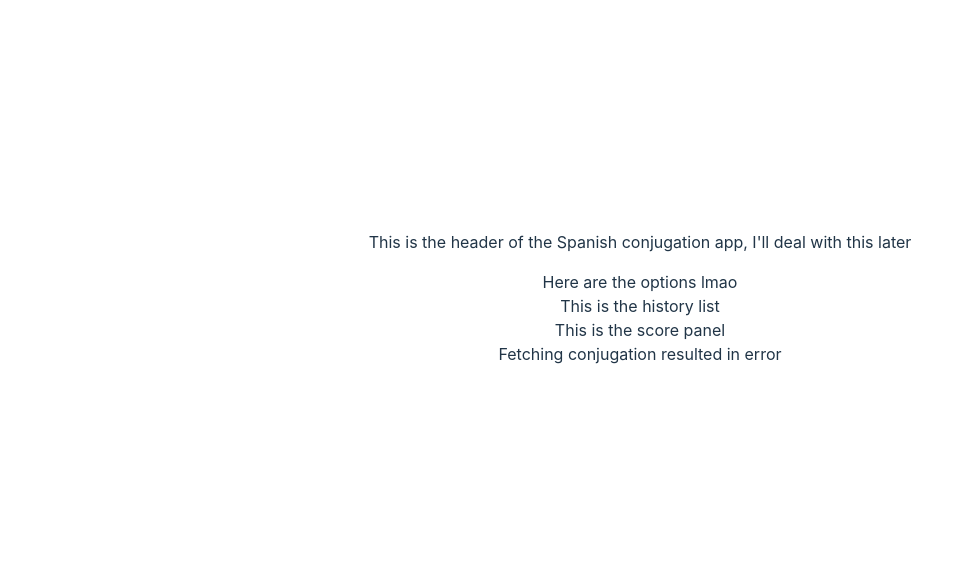
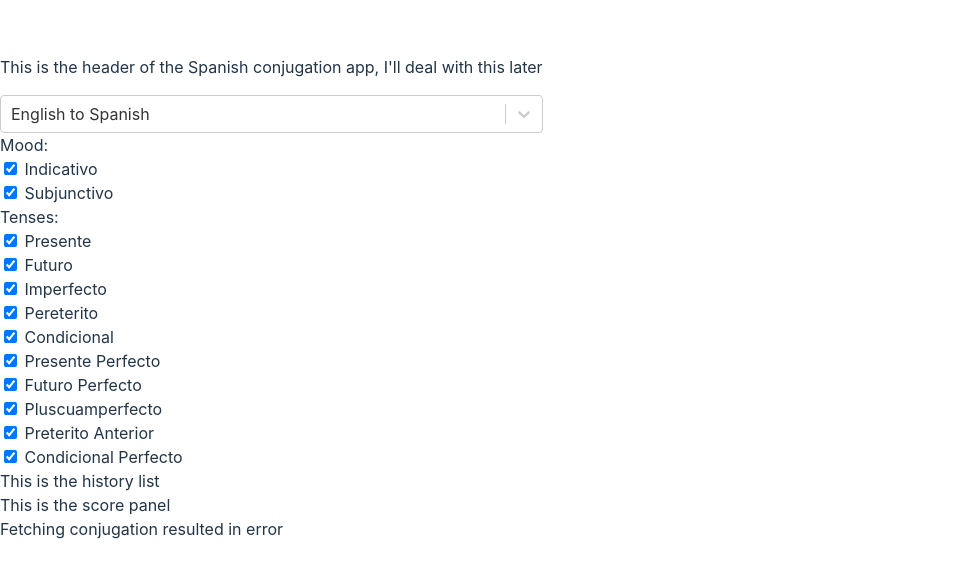
Before and after one commit to Asylumrunner/spanish-trainer, a React (Vite) app in the folder web/spanish-conjugator/: page / in a window 1280 px wide. Shown: the part 110-688 px from the top of the page, without its empty margins (0-972 px from the left). Built offline with nearby package versions, Linux system fonts and the light colour scheme; no server answers.

Commit message:
wire up options panel

```diff
--- a/web/spanish-conjugator/package.json
+++ b/web/spanish-conjugator/package.json
@@ -13,7 +13,8 @@
     "@reduxjs/toolkit": "^1.9.7",
     "react": "^18.2.0",
     "react-dom": "^18.2.0",
-    "react-redux": "^8.1.3"
+    "react-redux": "^8.1.3",
+    "react-select": "^5.7.7"
   },
   "devDependencies": {
     "@types/react": "^18.2.15",
--- a/web/spanish-conjugator/src/App.jsx
+++ b/web/spanish-conjugator/src/App.jsx
@@ -1,4 +1,3 @@
-import './App.css'
 import Header from './components/Header'
 import Options from './components/Options'
 import HistoryList from './components/HistoryList'
--- a/web/spanish-conjugator/src/components/Options.jsx
+++ b/web/spanish-conjugator/src/components/Options.jsx
@@ -1,5 +1,66 @@
+import { toggleLanguageDirectionality, toggleMood, toggleTense } from "../store";
+import { useSelector, useDispatch} from 'react-redux';
+import Select from "react-select";
+
 function Options() {
-    return <div>Here are the options lmao</div>
+    const dispatch = useDispatch()
+
+    const { englishToSpanish, moods, tenses } = useSelector((state) => {
+        return state.options;
+    });
+
+    const handleMoodToggle = (mood) => {
+        dispatch(toggleMood(mood))
+    }
+
+    const handleTenseToggle = (tense) => {
+        dispatch(toggleTense(tense))
+    }
+
+    const setLanguageDirection = () => {
+        dispatch(toggleLanguageDirectionality())
+    }
+
+    const languageOptions = [
+        { value: "englishToSpanish", label: "English to Spanish"},
+        { value: "spanishToEnglish", label: "Spanish to English"}
+    ]
+    const chosenLanguage = englishToSpanish ? languageOptions[0]: languageOptions[1];
+
+    const languageDropdown = <Select defaultValue={chosenLanguage} options={languageOptions} onChange={setLanguageDirection}/>
+    const moodToggles = Object.entries(moods).map(([k, v]) => {
+        return (<div key={k}>
+            <input
+                type="checkbox"
+                id={k}
+                name={k}
+                value={k}
+                checked={v}
+                onChange={() => {handleMoodToggle(k)}}
+            /> {k}
+        </div>)
+    })
+
+    const tenseToggles = Object.entries(tenses).map(([k, v]) => {
+        return (<div key={k}>
+            <input
+                type="checkbox"
+                id={k}
+                name={k}
+                value={k}
+                checked={v}
+                onChange={() => {handleTenseToggle(k)}}
+            /> {k}
+        </div>)
+    })
+
+    return (
+        <div>
+            <div>{languageDropdown}</div>
+            <div>Mood: {moodToggles}</div>
+            <div>Tenses: {tenseToggles}</div>
+        </div>
+    )
 }
 
 export default Options;
--- a/web/spanish-conjugator/src/components/QuestionCard.jsx
+++ b/web/spanish-conjugator/src/components/QuestionCard.jsx
@@ -1,15 +1,16 @@
-import { useFetchConjugationQuery } from "../store";
+import { useFetchConjugationQuery, useFetchFlashcardQuery } from "../store";
 
 function QuestionCard() {
     const fetchConjugation = useFetchConjugationQuery();
+    const fetchFlashcard = useFetchFlashcardQuery();
 
-    if (fetchConjugation.isFetching) {
+    if (fetchFlashcard.isFetching) {
         return <div>Fetching conjugation</div>
-    } else if (fetchConjugation.error) {
+    } else if (fetchFlashcard.error) {
         return <div>Fetching conjugation resulted in error</div>
     } else {
-        console.log(fetchConjugation.data)
-        return <div>Loaded</div>
+        console.log(fetchFlashcard.data)
+        return <div>{fetchFlashcard.data["verb-spanish"]}</div>
     }
 }
 
--- a/web/spanish-conjugator/src/store/index.js
+++ b/web/spanish-conjugator/src/store/index.js
@@ -2,12 +2,14 @@ import { configureStore, getDefaultMiddleware } from '@reduxjs/toolkit';
 import { setupListeners } from "@reduxjs/toolkit/dist/query"
 import { historyReducer, addQuestionToHistory } from './slices/historySlice'
 import { scoreReducer, markCorrectAnswer, markIncorrectAnswer } from './slices/scoreSlice';
+import { optionsReducer, toggleLanguageDirectionality, toggleMood, toggleTense } from './slices/optionsSlice';
 import { dataApi } from './apis/dataApi';
 
 export const store = configureStore({
     reducer: {
         history: historyReducer,
         score: scoreReducer,
+        options: optionsReducer,
         [dataApi.reducerPath]: dataApi.reducer
     },
     middleware: (getDefaultMiddleware) => {
@@ -18,5 +20,5 @@ export const store = configureStore({
 
 setupListeners(store.dispatch);
 
-export { addQuestionToHistory, markCorrectAnswer, markIncorrectAnswer }
+export { addQuestionToHistory, markCorrectAnswer, markIncorrectAnswer, toggleLanguageDirectionality, toggleMood, toggleTense }
 export { useFetchFlashcardQuery, useFetchConjugationQuery } from './apis/dataApi'
--- /dev/null
+++ b/web/spanish-conjugator/src/store/slices/optionsSlice.js
@@ -0,0 +1,38 @@
+import { createSlice } from "@reduxjs/toolkit";
+
+const optionsSlice = createSlice({
+    name: 'options',
+    initialState: {
+        englishToSpanish: true,
+        moods: {
+            "Indicativo": true,
+            "Subjunctivo": true
+        },
+        tenses: {
+            "Presente": true,
+            "Futuro": true,
+            "Imperfecto": true,
+            "Pereterito": true,
+            "Condicional": true,
+            "Presente Perfecto": true,
+            "Futuro Perfecto": true,
+            "Pluscuamperfecto": true,
+            "Preterito Anterior": true,
+            "Condicional Perfecto": true,
+        }
+    },
+    reducers: {
+        toggleLanguageDirectionality(state, action) {
+            state.englishToSpanish = !state.englishToSpanish;
+        },
+        toggleTense(state, action) {
+            state.tenses[action.payload] = !state.tenses[action.payload];
+        },
+        toggleMood(state, action) {
+            state.moods[action.payload] = !state.moods[action.payload];
+        }
+    }
+});
+
+export const { toggleLanguageDirectionality, toggleTense, toggleMood } = optionsSlice.actions
+export const optionsReducer = optionsSlice.reducer;
```
Also changed, not shown: 1 other file (tests, documents, lock files or other folders).
